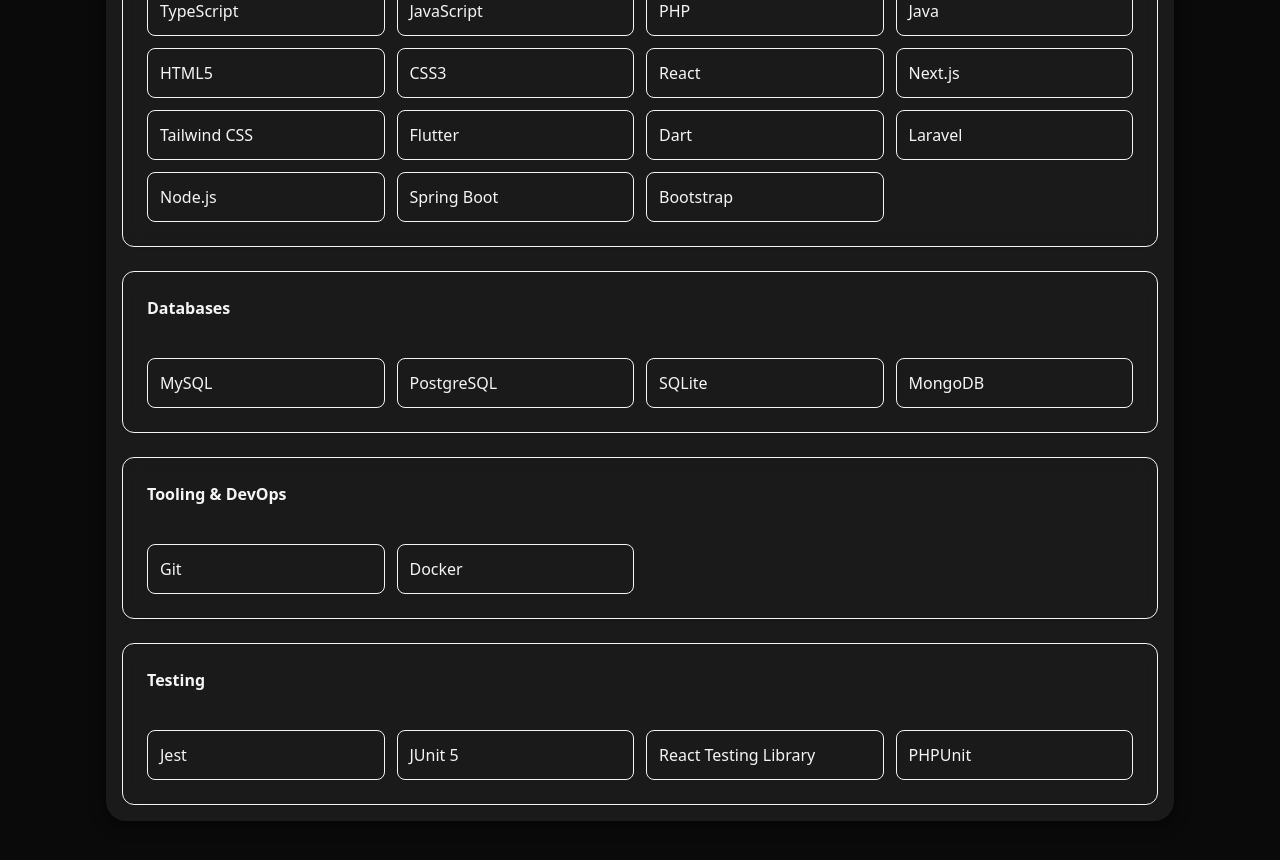
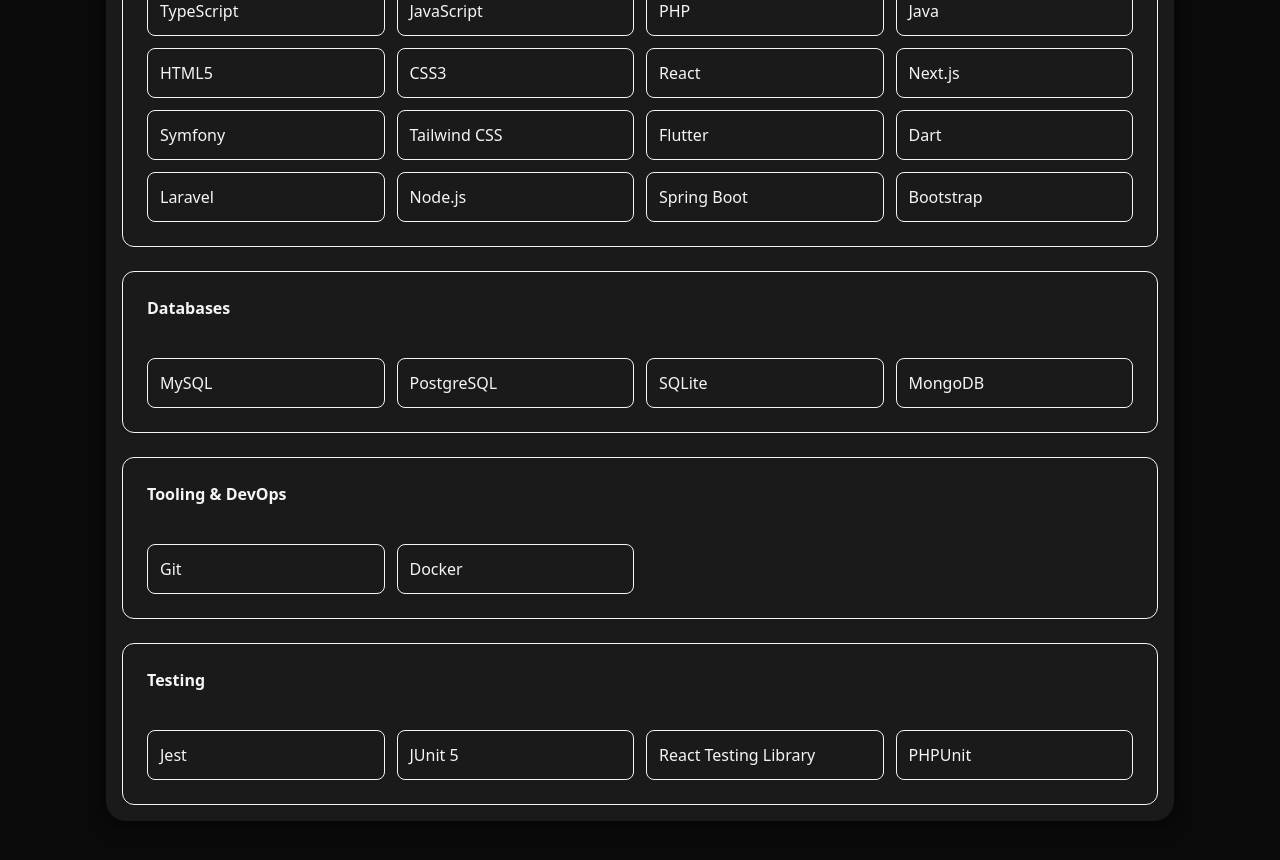
Before and after one commit to g-masdeu/portfolio, a Next.js app: page / in a window 1280 px wide. Shown: the part 2860-3720 px from the top of the page. Built offline with nearby package versions, Linux system fonts and the light colour scheme.

Commit message:
cv nou + symfony

```diff
--- a/components/sections/TechSection.tsx
+++ b/components/sections/TechSection.tsx
@@ -25,18 +25,19 @@
   { name: "TypeScript", category: "technologies", tags: ["TS", "types"] },
   { name: "JavaScript", category: "technologies", tags: ["ES202x"] },
   { name: "PHP", category: "technologies", tags: ["languages", "web"] },
-  { name: "Java", category: "technologies", tags:["languages", "backend"] },
-  { name: "HTML5", category: "technologies",  tags:["web"]},
+  { name: "Java", category: "technologies", tags: ["languages", "backend"] },
+  { name: "HTML5", category: "technologies", tags: ["web"] },
   { name: "CSS3", category: "technologies", tags: ["Flex", "Grid"] },
   { name: "React", category: "technologies", tags: ["Hooks", "Context"] },
   { name: "Next.js", category: "technologies", tags: ["App Router"] },
-  { name: "Tailwind CSS", category: "technologies", tags:["styles"] },
-  { name: "Flutter", category: "technologies", tags:["web", "windows", "mac", "mobile", "app", "frontend"] },
-  { name: "Dart", category: "technologies", tags:["web", "windows", "mac", "mobile", "app", "frontend"] },
-  { name: "Laravel", category: "technologies", tags:["monolithic", "frontend", "backend", "PHP"] },
-  { name: "Node.js", category: "technologies", tags:["languages", "frontend", "backend"] },
-  { name: "Spring Boot", category: "technologies", tags:["web", "API", "APIREST", "backend"] },
-  { name: "Bootstrap", category: "technologies", tags:["styles", "style"] },
+  { name: "Symfony", category: "technologies", tags: ["monolithic", "frontend", "backend", "PHP"] },
+  { name: "Tailwind CSS", category: "technologies", tags: ["styles"] },
+  { name: "Flutter", category: "technologies", tags: ["web", "windows", "mac", "mobile", "app", "frontend"] },
+  { name: "Dart", category: "technologies", tags: ["web", "windows", "mac", "mobile", "app", "frontend"] },
+  { name: "Laravel", category: "technologies", tags: ["monolithic", "frontend", "backend", "PHP"] },
+  { name: "Node.js", category: "technologies", tags: ["languages", "frontend", "backend"] },
+  { name: "Spring Boot", category: "technologies", tags: ["web", "API", "APIREST", "backend"] },
+  { name: "Bootstrap", category: "technologies", tags: ["styles", "style"] },
 
   // Databases
   { name: "MySQL", category: "databases" },
```
Also changed, not shown: 1 other file (tests, documents, lock files or other folders).
